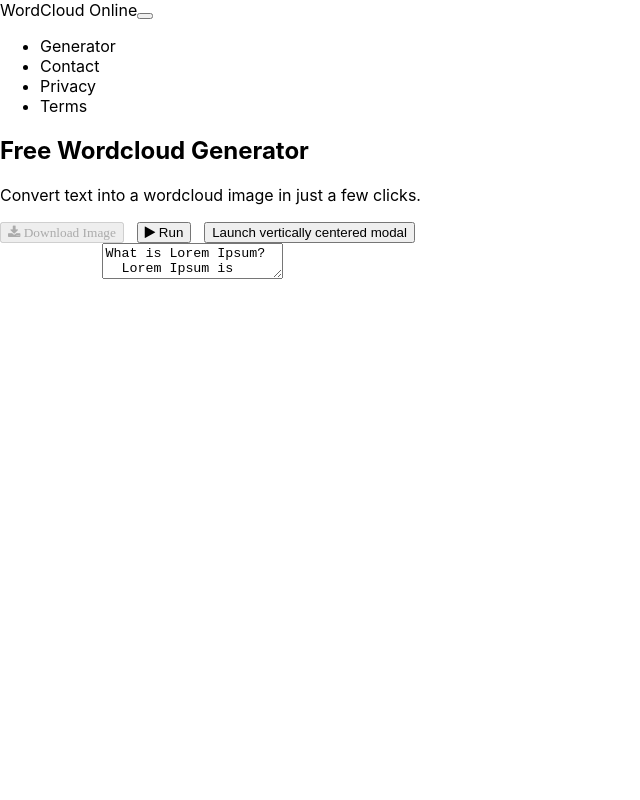
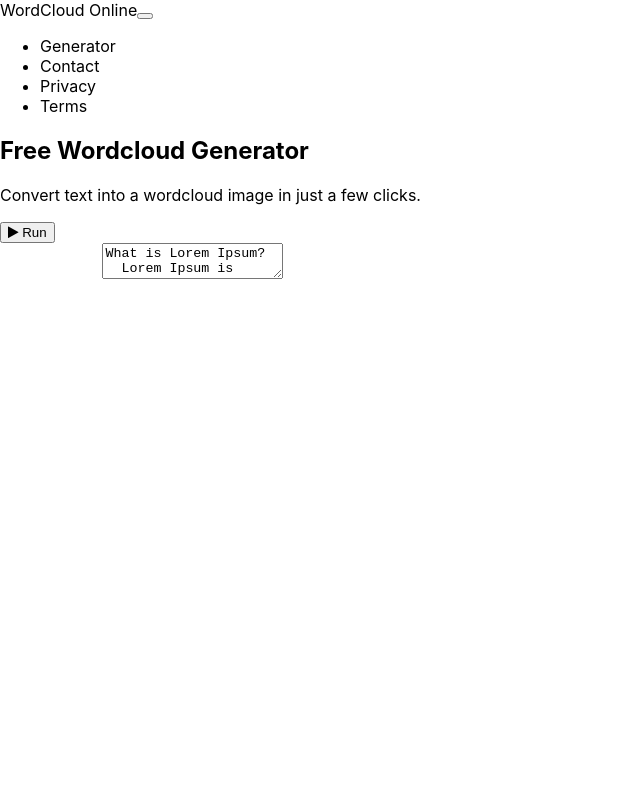
Before and after one commit to emilioPonceAlvarado16/wordcloud-generator, a Next.js app: page / in a window 1280 px wide. Shown: the top 800 px of the page, without its empty margins (0-640 px from the left). Built offline with nearby package versions, Linux system fonts and the light colour scheme.

Commit message:
new changes

```diff
--- a/components/app/App.js
+++ b/components/app/App.js
@@ -1,6 +1,5 @@
-import { React, useState, useEffect, createRef } from 'react';
+import { React, useState, useEffect } from 'react';
 import ReactWordcloud from 'react-wordcloud';
-import { saveSvgAsPng } from 'save-svg-as-png';
 import Textdata from '../textdata/Textdata';
 import { Button } from 'react-bootstrap';
 import MyVerticallyCenteredModal from '../modal/Modal';
@@ -8,8 +7,7 @@ import MyVerticallyCenteredModal from '../modal/Modal';
 // import Data from "../../data/Data"
 export default function App() {
   const [modalShow, setModalShow] = useState(false);
-  const wordcloudRef = createRef();
-  const data = ["the", "de","la","que","el","se","y","un","quien","tiene","cual","al","qué","en","a", "to", "if", "is", "in", "it", "of", "and", "or", "an", "as", "i", "me", "my", "we", "our", "ours", "you", "your", "yours", "he", "she", "him", "his", "her", "hers", "its", "they", "them",
+  const data = ["the", "de", "la", "que", "el", "se", "y", "un", "quien", "tiene", "cual", "al", "qué", "en", "a", "to", "if", "is", "in", "it", "of", "and", "or", "an", "as", "i", "me", "my", "we", "our", "ours", "you", "your", "yours", "he", "she", "him", "his", "her", "hers", "its", "they", "them",
     "their", "what", "which", "who", "whom", "this", "that", "am", "are", "was", "were", "be", "been", "being",
     "have", "has", "had", "do", "does", "did", "but", "at", "by", "with", "from", "here", "when", "where", "how",
     "all", "any", "both", "each", "few", "more", "some", "such", "no", "nor", "too", "very", "can", "will", "just"];
@@ -31,7 +29,7 @@ export default function App() {
 
   useEffect(() => {
     const wl = {
-      size: [60, 70],
+      size: [900, 920],
       options: {
         rotations: 2,
         rotationAngles: [-90, 0],
@@ -48,7 +46,7 @@ export default function App() {
     return () => {
       setworcloud({ started: true, ...wordcloud })
     };
-  },[] );
+  }, []);
 
 
 
@@ -89,11 +87,14 @@ export default function App() {
 
   }
 
+  const show = () => {
+    setModalShow(true);
+  }
   const processData = () => {
 
     // var wd="";
-    if(!textdata){
-      return ;
+    if (!textdata) {
+      return;
     }
 
     const wd = getFrequencies(textdata);
@@ -101,13 +102,11 @@ export default function App() {
 
     console.log(wd);
     setworcloud({ ...wordcloud, started: true, words: wd });
+      show();
 
   };
 
-  const handleSave = () => {
-    const svgElement = wordcloudRef.current.querySelector('svg');
-    saveSvgAsPng(svgElement, 'wordcloud.png');
-  };
+
 
   return (
     <>
@@ -116,48 +115,31 @@ export default function App() {
           <div className="container text-center">
             <h2>Free Wordcloud Generator</h2>
             <p className="lead" >Convert text into a wordcloud image in just a few clicks.</p>
-            {wordcloud.words ?
-           ( <button className="btn social-icons btn-info" style={{marginRight:"1%"}}onClick={handleSave} ><i className="fa fa-download" aria-hidden="true"> Download Image</i></button>)
+
+            <Button className="btn btn-success" style={{ marginRight: "1%" }} onClick={processData}><i className="fa fa-play" aria-hidden="true"></i> Run</Button>
 
 
-           :(            <button className="btn social-icons btn-info"style={{marginRight:"1%"}} onClick={handleSave} disabled ><i className="fa fa-download" aria-hidden="true"> Download Image</i></button>)
-           }
-            <button className="btn btn-success"style={{marginRight:"1%"}} onClick={processData}><i className="fa fa-play" aria-hidden="true"></i> Run</button>
-            <Button variant="primary" onClick={() => setModalShow(true)}>
-        Launch vertically centered modal
-      </Button>
+            {wordcloud.started &&
 
 
                 <MyVerticallyCenteredModal
                   show={modalShow}
                   onHide={() => setModalShow(false)}
+                  children={wordcloud.started && <ReactWordcloud
+                    words={wordcloud.words}
+                    options={wordcloud.options} />}
+
                 />
+
+            }
           </div>
         </div>
       </header>
-      <div className="row col-12 justify-content-center  mt-5  " style={{ width: '100%', height: 'calc( 40em + 23.5vh )', overflow: 'auto',marginBottom:"5%", paddingLeft:"8%"}} >
+      <div className="row col-12 justify-content-center  mt-5  " style={{ width: '100%', height: 'calc( 40em + 23.5vh )', overflow: 'auto', marginBottom: "5%", paddingLeft: "8%" }} >
 
         <Textdata textdata={textdata} update={update}></Textdata>
 
 
-        <div name="text1" type="text"
-
-
-
-          className="bg-dark col-6 col-sm-6 col-md-6 col-lg-6  " style={{overflow:"auto"}} >
-          <div style={{ width: "28%", height: "30%" }} className=" container d-flex justify-content-center">
-
-            {wordcloud.started &&
-              <span ref={wordcloudRef}>
-                <ReactWordcloud
-                  words={wordcloud.words}
-
-                  options={wordcloud.options} /></span>}
-
-
-
-
-          </div>
 
 
 
@@ -167,7 +149,6 @@ export default function App() {
 
 
       </div>
-      </div>
 
 
     </>
--- a/components/modal/Modal.js
+++ b/components/modal/Modal.js
@@ -1,8 +1,17 @@
-import React from 'react';
+import {React, createRef} from 'react';
 import { Modal } from 'react-bootstrap';
 import { Button } from 'react-bootstrap';
+import { saveSvgAsPng } from 'save-svg-as-png';
+
 
 export default function MyVerticallyCenteredModal(props) {
+  const wordcloudRef = createRef();
+
+  const handleSave = () => {
+    const svgElement = wordcloudRef.current.querySelector('svg');
+
+    saveSvgAsPng(svgElement, 'wordcloud.png', { backgroundColor: "white" });
+  };
 
   return (
     <Modal
@@ -15,11 +24,16 @@ export default function MyVerticallyCenteredModal(props) {
       <Modal.Title id="contained-modal-title-vcenter">
         Modal heading
       </Modal.Title>
-      <button className="btn btn-success"style={{marginRight:"1%"}} onClick={props.onHide}><i className="fa fa-trash" aria-hidden="true"></i> Close</button>
+      <button className="btn btn-danger"style={{marginRight:"1%"}} onClick={props.onHide}><i className="fa fa-window-close" aria-hidden="true"></i> Close</button>
 
     </Modal.Header >
     <Modal.Body>
       <h4>Centered Modal</h4>
+      <div style={{ width: "50%", height: "10%" , overflow:"auto"}} className="bg-dark container col-md-7 col-lg-10 d-flex justify-content-center">
+      <span ref={wordcloudRef}>
+      {props.children}
+      </span>
+      </div>
       <p>
         Cras mattis consectetur purus sit amet fermentum. Cras justo odio,
         dapibus ac facilisis in, egestas eget quam. Morbi leo risus, porta ac
@@ -29,6 +43,7 @@ export default function MyVerticallyCenteredModal(props) {
     <Modal.Footer>
       {/* <Button onClick={props.onHide}>Close</Button> */}
       <Button className="btn btn-success"style={{marginRight:"1%"}} onClick={props.onHide}><i className="fa fa-trash" aria-hidden="true"></i> Close</Button>
+      <button className="btn social-icons btn-info" style={{ marginRight: "1%" }} onClick={handleSave} ><i className="fa fa-download" aria-hidden="true"> Download Image</i></button>
 
     </Modal.Footer>
   </Modal>
--- a/components/textdata/Textdata.js
+++ b/components/textdata/Textdata.js
@@ -7,7 +7,7 @@ export default function Textdata(props) {
     <textarea id="text1" name="text1" type="text"
 
 
-          className="col-6 col-sm-6 col-md-6 col-lg-6  "
+          className="col-11  "
           placeholder="Copy text here and then Run"
           autoComplete="false"
           onChange={update}
```
Lines whose indentation alone changed are shown as unchanged.
